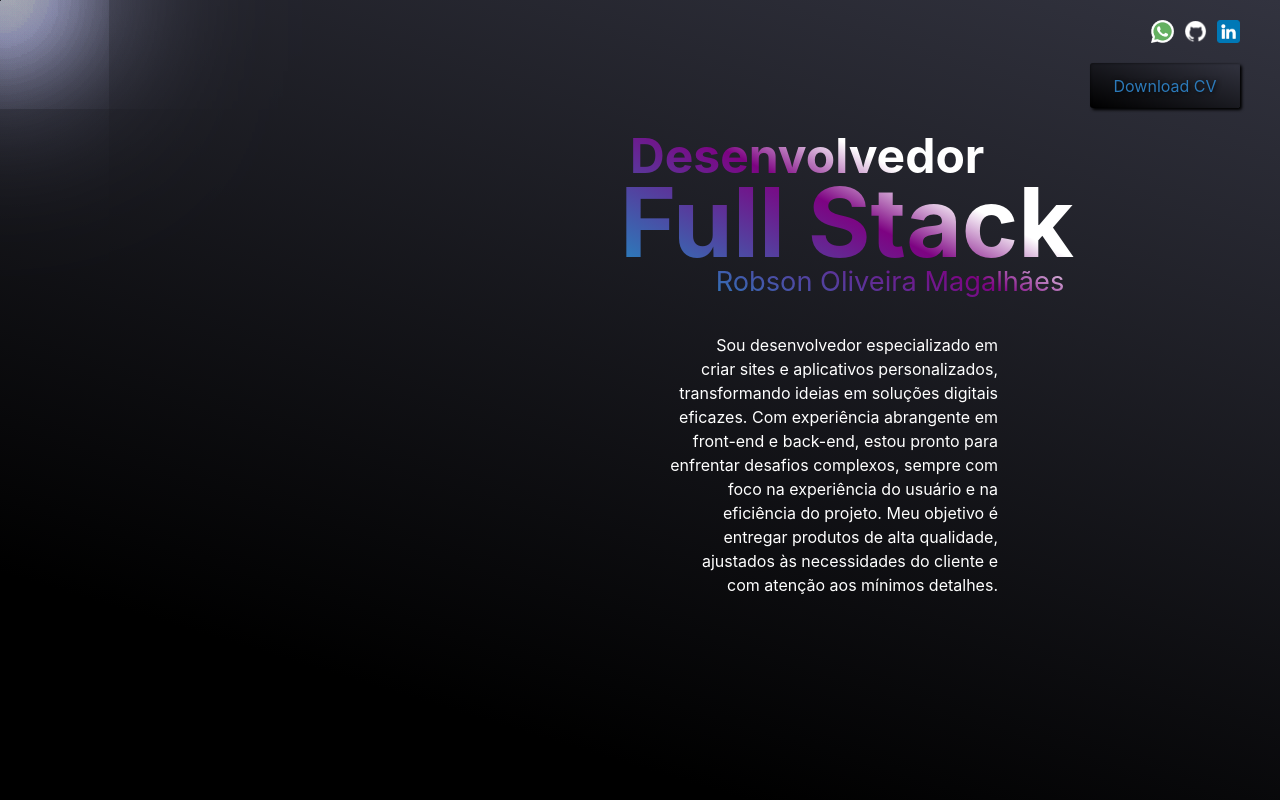
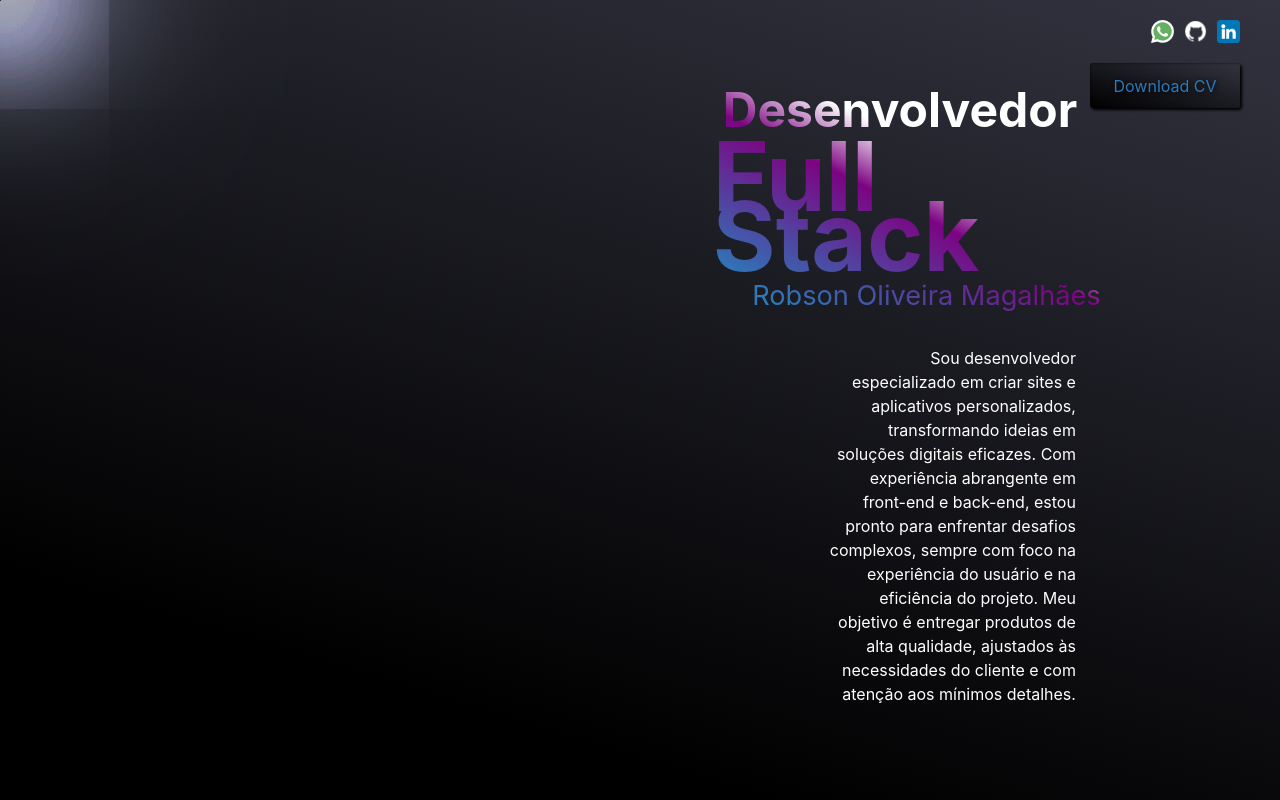
Before and after one commit to robson-magalhaes/portfolio, a React (Vite) app: page / in a window 1280 px wide. Shown: the top 800 px of the page. Built offline with nearby package versions, Linux system fonts and the light colour scheme.

Commit message:
centralizando e aumentando imagem inicial

```diff
--- a/src/components/Perfil/styled.js
+++ b/src/components/Perfil/styled.js
@@ -2,10 +2,11 @@ import styled from "styled-components";
 import * as keyframes from "../../helpers/animationScreen";
 
 export const SessionHeader = styled.header`
-  padding-top: 20px;
   height: 100vh;
   width: 100%;
   max-width: 100vw;
+  padding: 20px;
+  padding-bottom: 100px;
 `;
 
 export const AreaHeader = styled.div`
@@ -14,6 +15,10 @@ export const AreaHeader = styled.div`
   width: 100%;
   display: flex;
   gap: 50px;
+  display: flex;
+  flex-direction: row;
+  justify-content: center;
+  align-items: center;
   /* justify-content: space-between;
   align-items: center; */
 
@@ -28,6 +33,10 @@ export const PerfilApresentacao = styled.div`
   width: 100%;
   height: 100%;
   position: relative;
+  display: flex;
+  flex-direction: column;
+  align-items: center;
+  justify-content: center;
   @media (max-width: 768px) {
     padding-top: 130px;
     display: flex;
@@ -39,6 +48,7 @@ export const PerfilApresentacao = styled.div`
 
 export const PerfilTitulo = styled.div`
   height: auto;
+  width: 100%;
   font-weight: bold;
   color: transparent;
   background: linear-gradient(
@@ -93,8 +103,8 @@ export const BoxImg = styled.div`
   background: linear-gradient(to top, #3088cf 0, transparent 90%);
   border-radius: 0px 273px;
   padding: 10px 10px 40px 40px;
-  max-width: 400px !important;
-  max-height: 400px;
+  max-width: 500px !important;
+  max-height: 500px;
   width: 100%;
   height: 100%;
 
@@ -111,7 +121,5 @@ export const ImgPerfil = styled.img`
   border-radius: 100%;
   width: 100%;
   height: 100%;
-  max-height: 343px;
-  max-width: 350px;
   filter: drop-shadow(-10px 0 15px #000000);
 `;
```
